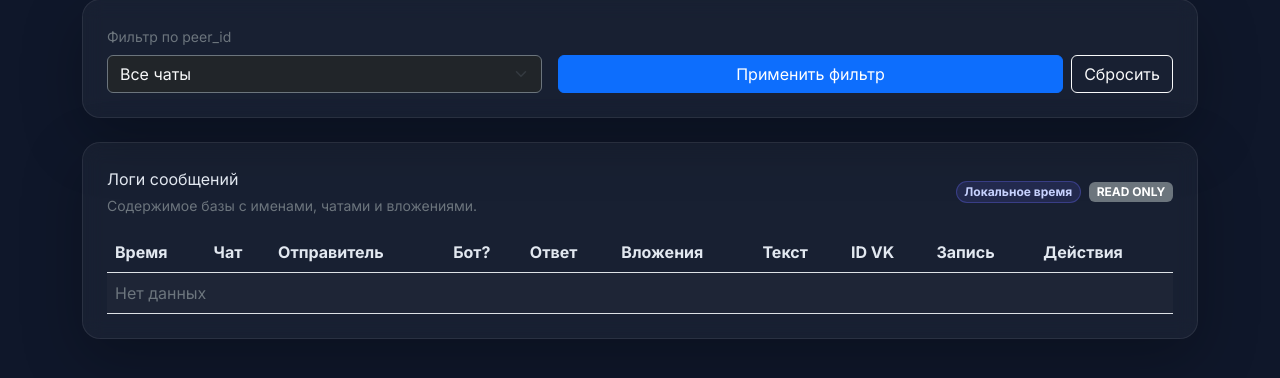
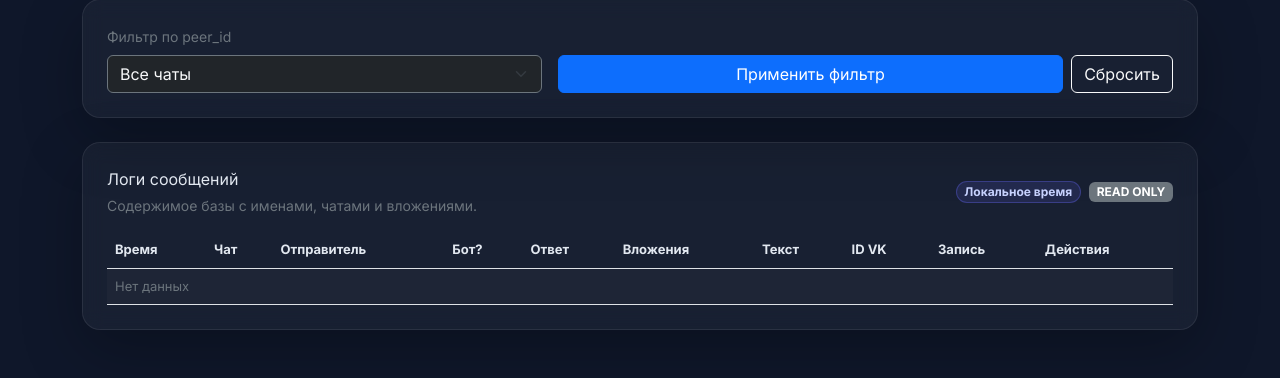
Before and after one commit to alexey-volnikov/nechaevka_bot, a Flask app: page /logs/full in a window 1280 px wide. Shown: the part 224-602 px from the top of the page. Run offline with Flask 3, Linux system fonts and the light colour scheme; data that the repository does not hold is empty; parts of the project's set-up code (start-up, migrations or seed data) failed here and were passed over.

Commit message:
Add time column to dashboard messages and compact chat tables

```diff
--- a/static/js/chat-history.js
+++ b/static/js/chat-history.js
@@ -82,12 +82,14 @@
     if (message.is_deleted) { // Если сообщение помечено как удаленное
       row.classList.add('message-deleted'); // Подсвечиваем строку красноватым фоном
     } // Конец проверки удаления
+    const formatDate = options.formatDate || ((value) => value || '—'); // Берем функцию форматирования времени или плейсхолдер
+    const createdAt = formatDate(message.created_at); // Форматируем время создания записи
     const peerCell = buildPeerCell(message, { allowLink: true }); // Строим ячейку чата с ссылкой
     const authorCell = buildSenderCell(message, { allowLink: true, showBotBadge: true }); // Строим ячейку отправителя с плашкой бота
     const replyCell = buildReplyPreview(message.reply, { mode: 'compact' }); // Строим компактное превью ответа
     const { contentCell } = prepareGalleryContent(message, galleryApi, galleryKey); // Готовим вложения и галерею
     const textCell = message.text ?? ''; // Берем текст сообщения или пустую строку
-    row.innerHTML = `<td>${peerCell}</td><td>${authorCell}</td><td>${replyCell}</td><td>${contentCell}</td><td>${textCell}</td>`; // Заполняем HTML строки
+    row.innerHTML = `<td class="text-secondary small">${createdAt}</td><td>${peerCell}</td><td>${authorCell}</td><td>${replyCell}</td><td>${contentCell}</td><td>${textCell}</td>`; // Заполняем HTML строки с дополнительной колонкой времени
     return row; // Возвращаем готовую строку
   } // Конец функции построения строки дашборда
 
--- a/templates/entity.html
+++ b/templates/entity.html
@@ -29,6 +29,7 @@
     .attachment-generic { border-color: rgba(148, 163, 184, 0.5); color: #e2e8f0; } /* Цвет прочего */
     .table > :not(caption) > * > * { background-color: transparent; color: #e2e8f0; } /* Прозрачные ячейки */
     .table-striped > tbody > tr:nth-of-type(odd) > * { background: rgba(255, 255, 255, 0.03); } /* Полосатость */
+    .chat-table th, .chat-table td { font-size: 13px; } /* Уменьшаем шрифт таблицы истории для компактности строк */
     .text-secondary-small { color: #94a3b8; font-size: 13px; } /* Серый мелкий текст */
     .gallery-backdrop { position: fixed; inset: 0; background: rgba(0, 0, 0, 0.75); display: none; align-items: center; justify-content: center; z-index: 2000; padding: 16px; } /* Затемненный фон галереи */
     .gallery-body { background: #0b1220; border: 1px solid rgba(255, 255, 255, 0.08); border-radius: 16px; max-width: 900px; width: 100%; box-shadow: 0 20px 60px rgba(0, 0, 0, 0.35); display: flex; flex-direction: column; gap: 12px; padding: 16px; } /* Контейнер галереи */
@@ -111,7 +112,7 @@
         {% set show_chat_column = entity_type != 'chat' %} <!-- Флаг отображения столбца чата (скрываем в профиле чата) -->
         {% set show_sender_column = entity_type == 'chat' %} <!-- Флаг отображения столбца отправителя (скрываем в профиле человека) -->
         {% set column_count = 3 + (1 if show_chat_column else 0) + (1 if show_sender_column else 0) %} <!-- Рассчитываем количество столбцов для корректного colspan -->
-        <table class="table table-striped align-middle mb-0"> <!-- Таблица -->
+        <table class="table table-striped align-middle mb-0 chat-table"> <!-- Таблица с уменьшенным шрифтом -->
           <thead class="text-secondary"> <!-- Заголовок таблицы -->
             <tr> <!-- Строка заголовков -->
               <th>Время</th> <!-- Колонка времени -->
--- a/templates/logs.html
+++ b/templates/logs.html
@@ -14,6 +14,7 @@
     .badge-soft { background: rgba(99, 102, 241, 0.15); color: #c7d2fe; border: 1px solid rgba(99, 102, 241, 0.35); } /* Мягкий бейдж */
     .table > :not(caption) > * > * { background-color: transparent; color: #e2e8f0; } /* Прозрачные ячейки */
     .table-striped > tbody > tr:nth-of-type(odd) > * { background: rgba(255, 255, 255, 0.03); } /* Полосатость */
+    .chat-table th, .chat-table td { font-size: 13px; } /* Уменьшаем шрифт таблиц истории, чтобы названия и время помещались в строку */
     .shadow-soft { box-shadow: 0 20px 60px rgba(0, 0, 0, 0.25); } /* Мягкая тень */
     .service-pill { display: inline-flex; align-items: center; gap: 6px; padding: 6px 10px; border-radius: 12px; font-size: 12px; } /* Пилюля статуса */
     .service-pill.info { background: rgba(56, 189, 248, 0.2); color: #bae6fd; border: 1px solid rgba(56, 189, 248, 0.5); } /* Цвет инфо */
@@ -110,7 +111,7 @@
           </div> <!-- Конец контейнера бейджей -->
         </div> <!-- Конец заголовка таблицы -->
         <div class="table-responsive"> <!-- Обертка таблицы -->
-          <table class="table table-striped align-middle mb-0"> <!-- Таблица -->
+          <table class="table table-striped align-middle mb-0 chat-table"> <!-- Таблица логов с уменьшенным шрифтом -->
             <thead class="text-secondary"> <!-- Шапка -->
               <tr> <!-- Строка заголовков -->
                 <th>Время</th> <!-- Колонка времени -->
```
Also changed, not shown: templates/index.html (+7 -5 lines), README.md.
